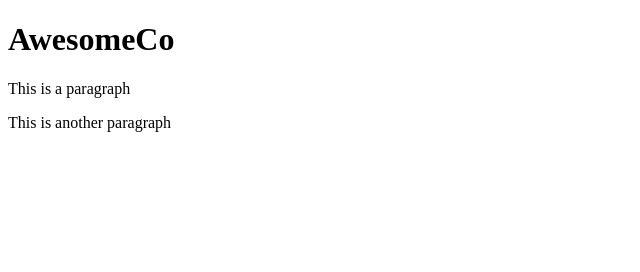
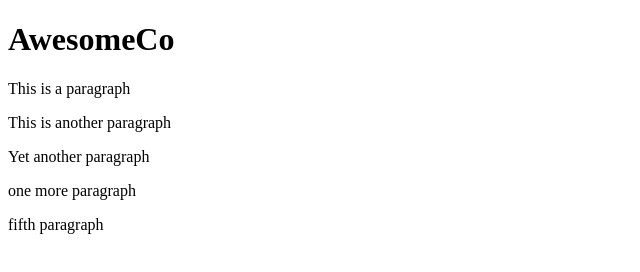
Before and after one commit to aadolphson/awesomeco_website_spring16, a plain HTML site: page index.html in a window 1280 px wide. Shown: the whole page, without its empty margins (0-640 px from the left). Drawn offline with Linux system fonts and the light colour scheme.

Commit message:
Add three paragraphs to index

```diff
--- a/index.html
+++ b/index.html
@@ -10,5 +10,8 @@
     <h1>AwesomeCo</h1>
     <p>This is a paragraph</p>
     <p>This is another paragraph</p>
+    <p>Yet another paragraph</p>
+    <p>one more paragraph</p>
+    <p>fifth paragraph</p>
   </body>
 </html>
```
